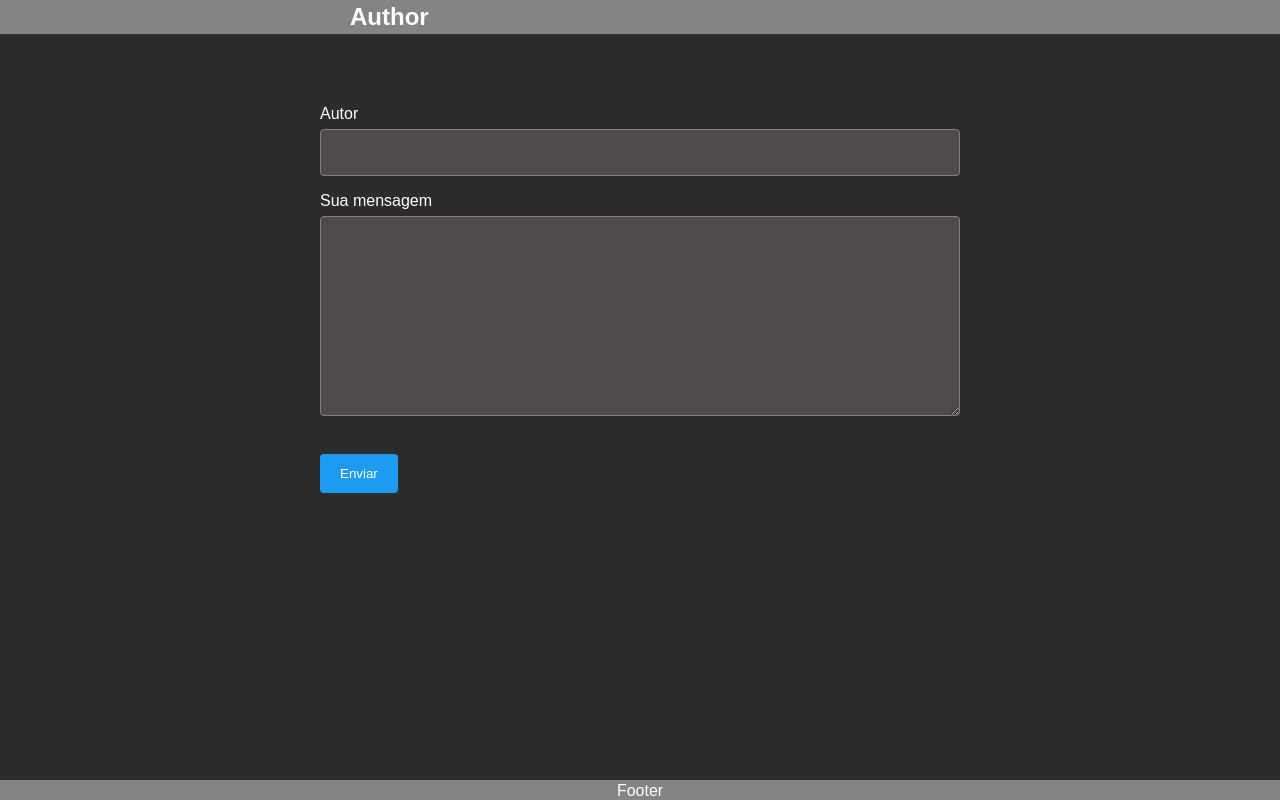
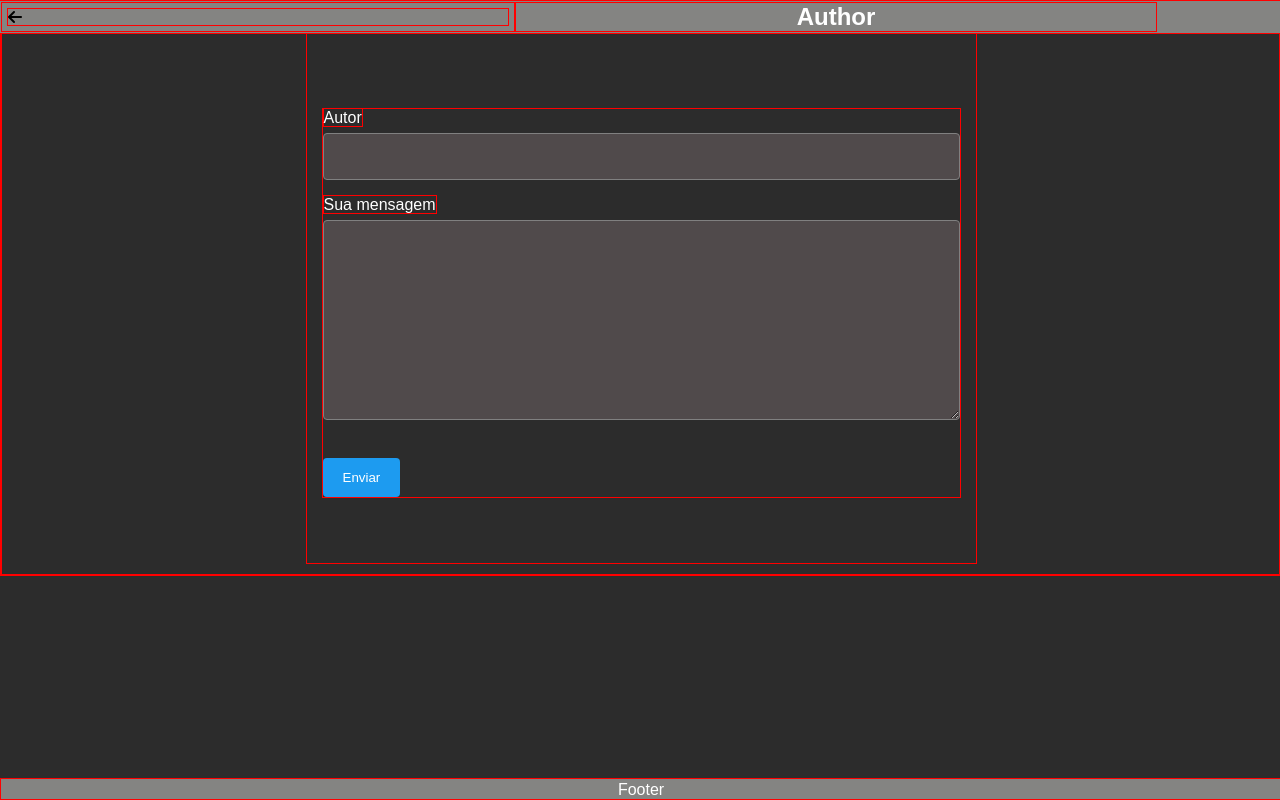
Before and after one commit to CarlosBonfim/Posts, a website: page index.html in a window 1280 px wide. Both pictures are taken after a click on the button "Nova postagem". Drawn offline with Linux system fonts and the light colour scheme.

Commit message:
add seta para voltar do form de postagem

```diff
--- a/css/styles.css
+++ b/css/styles.css
@@ -9,6 +9,7 @@
     margin: 0;
     padding: 0;
     font-family: Arial, Helvetica, sans-serif;
+    border: solid 1px red;
 }
 
 body{
@@ -37,6 +38,8 @@ body{
     overflow: hidden;
 }
 .header{
+    display: flex;
+    flex-direction: row;
     position: fixed;
     top: 0;
     background-color: var(--battleshipGray);
@@ -44,12 +47,21 @@ body{
     padding: 1px;
     width: 100%;
 }
+.arrow{
+    width: 40vw;
+}
+#backToMain{
+    display: none;
+    margin: 5px;
+    padding: 0;
+}
 .title-header{
     color: var(--white);
-    margin: 2px 350px 2px 350px;
+    /* margin: 2px 350px 2px 300px; */
+    width: 50%;
     display: flex;
     align-items: center;
-    justify-content: start;
+    justify-content: center;
 }
 .description_content{
     background: linear-gradient(#e66465, #54cf7d);
--- a/index.html
+++ b/index.html
@@ -15,7 +15,10 @@
 </head>
 
 <body>
-    <header class="header">
+	<header class="header">
+		<div class="arrow">
+			<i class="fa-solid fa-arrow-left" id="backToMain" onclick="backPosts()"></i>
+		</div>
         <h2 class="title-header">Author</h2>
     </header>
     <main class="main">
@@ -48,4 +51,4 @@
 
 </body>
 
-</html|>
+</html>
--- a/js/index.js
+++ b/js/index.js
@@ -1,10 +1,12 @@
 const newPostButton = document.getElementsByClassName("newPostButton");
 const main = document.getElementsByClassName("main")[0];
 const content = document.getElementsByClassName("content")[0];
-
+const arrowBack = document.getElementById("backToMain");
+// let formIstrue = false;
 function showForm() {
     content.style.display = "none";
     renderPostForm();
+    arrowBack.style.display = "block";
 }
 
 function renderPostForm() {
@@ -21,8 +23,9 @@ function renderPostForm() {
     main.appendChild(postForm);
 }
 
-function backPosts(){
-    const postForm = document.getElementsByClassName('formPost')[0]
-    postForm.style.display = "none";
-    content.style.display = "block"
+function backPosts() {
+    const postForm = document.getElementsByClassName("formPost")[0];
+    postForm.parentNode.removeChild(postForm)
+    content.style.display = "block";
+    arrowBack.style.display = "none";
 }
```
